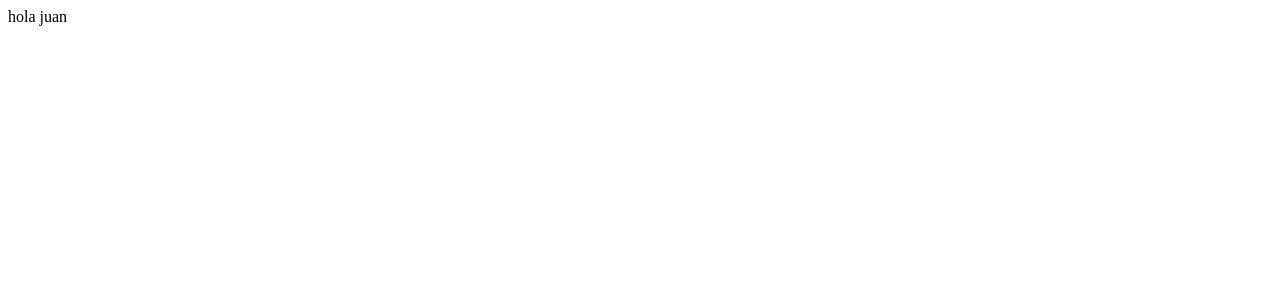
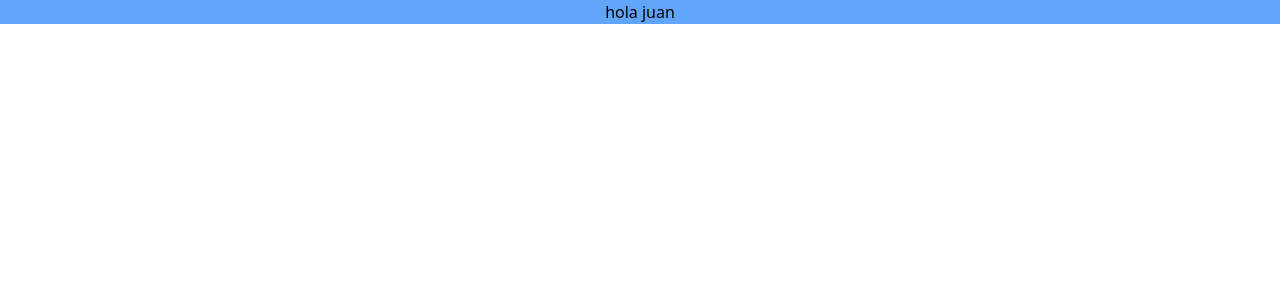
Before and after one commit to Alexfm101/juan-webpage, a Next.js app: page / in a window 1280 px wide. Shown: the top 300 px of the page. Built offline with nearby package versions, Linux system fonts and the light colour scheme.

Commit message:
add tailwind

```diff
--- a/package.json
+++ b/package.json
@@ -14,6 +14,9 @@
   },
   "devDependencies": {
     "@types/react": "^17.0.5",
+    "autoprefixer": "^10.2.5",
+    "postcss": "^8.2.15",
+    "tailwindcss": "^2.1.2",
     "typescript": "^4.2.4"
   }
 }
--- a/pages/_app.tsx
+++ b/pages/_app.tsx
@@ -1,5 +1,7 @@
 // import App from "next/app";
 import type { AppProps /*, AppContext */ } from 'next/app'
+import '../styles/globals.css'
+
 
 function MyApp({ Component, pageProps }: AppProps) {
   return <Component {...pageProps} />
--- a/pages/index.tsx
+++ b/pages/index.tsx
@@ -1,7 +1,7 @@
 
 export default function Home() {
     return (
-        <div>
+        <div className="bg-blue-400 flex justify-center">
             hola juan
         </div>
     )
--- /dev/null
+++ b/postcss.config.js
@@ -0,0 +1,6 @@
+module.exports = {
+  plugins: {
+    tailwindcss: {},
+    autoprefixer: {},
+  },
+}
--- a/styles/globals.css
+++ b/styles/globals.css
@@ -1,16 +1,3 @@
-html,
-body {
-  padding: 0;
-  margin: 0;
-  font-family: -apple-system, BlinkMacSystemFont, Segoe UI, Roboto, Oxygen,
-    Ubuntu, Cantarell, Fira Sans, Droid Sans, Helvetica Neue, sans-serif;
-}
-
-a {
-  color: inherit;
-  text-decoration: none;
-}
-
-* {
-  box-sizing: border-box;
-}
+@tailwind base;
+@tailwind components;
+@tailwind utilities;
--- /dev/null
+++ b/tailwind.config.js
@@ -0,0 +1,11 @@
+module.exports = {
+  purge: ['./pages/**/*.{js,ts,jsx,tsx}', './components/**/*.{js,ts,jsx,tsx}'],
+  darkMode: false, // or 'media' or 'class'
+  theme: {
+    extend: {},
+  },
+  variants: {
+    extend: {},
+  },
+  plugins: [],
+}
```
Also changed, not shown: 1 other file (tests, documents, lock files or other folders).
